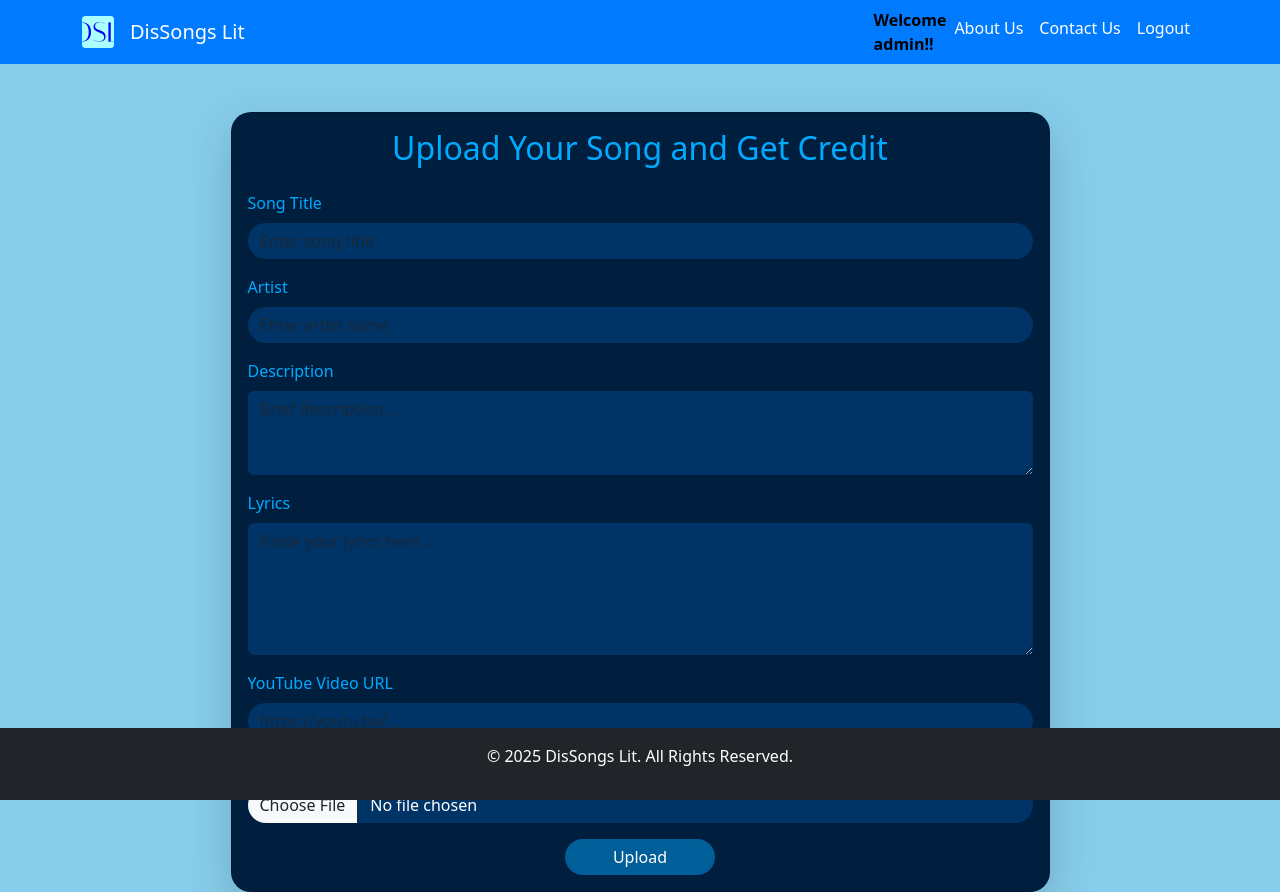
After one commit to DisCedric2/DisSongs-Lit, a Django app: page /DSLupload/ in a window 1280 px wide. The commit adds this page. Run offline with Django 5.2, Linux system fonts and the light colour scheme; a user stored in the database is signed in.

Commit message:
6th commit

```diff
--- a/DSLproject/DSLproject/settings.py
+++ b/DSLproject/DSLproject/settings.py
@@ -131,9 +131,9 @@ AUTHENTICATION_BACKENDS = [
 ]
 
 LOGIN_URL = "login"
-LOGIN_REDIRECT_URL = "/"
+LOGIN_REDIRECT_URL = "DSLhome"
 LOGOUT_URL = "logout"
-LOGOUT_REDIRECT_URL = "/"
+LOGOUT_REDIRECT_URL = "DSLhome"
 
 SOCIAL_AUTH_GOOGLE_OAUTH2_KEY = "688343948336-a5k3co2oi6j59a84k69ta5m1mherpegn.apps.googleusercontent.com"
 SOCIAL_AUTH_GOOGLE_OAUTH2_SECRET = "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"
--- a/DSLproject/dsl/templates/DSLbase.html
+++ b/DSLproject/dsl/templates/DSLbase.html
@@ -8,10 +8,7 @@
     <title>{% block title %}DisSongs-Lit{% endblock %}</title>
     <link rel="icon" href="{% static 'images/dslfavicon.ico' %}" type="image/x-icon">
     <link rel="stylesheet" href="{% static 'css/styles.css' %}">
-
-    <!-- Bootstrap CSS -->
     <link href="https://cdn.jsdelivr.net/npm/bootstrap@5.3.0-alpha1/dist/css/bootstrap.min.css" rel="stylesheet">
-
     <style>
         body {
             background-color: #87CEEB;
@@ -45,17 +42,16 @@
             text-align: center;
         }
     </style>
-
     {% block extra_css %}{% endblock %}
 </head>
-
 <body>
     <div class="container-fluid text=center">
     <div class="row justify-content-center">
-        <!-- Navbar -->
         <nav class="navbar navbar-expand-lg navbar-dark">
             <div class="container d-flex justify-content-between align-items-center">
-                <a class="navbar-brand" href="/"><img src="{% static 'images/DisSongs.png' %}"></a>
+                <a class="navbar-brand" href="/">
+                    <img src="{% static 'images/DisSongs.png' %}">
+                </a>
                 <a class="navbar-brand" href="{% url 'DSLhome' %}">DisSongs Lit</a>
                 <button class="navbar-toggler" type="button" data-bs-toggle="collapse" data-bs-target="#navbarNav">
                     <span class="navbar-toggler-icon"></span>
@@ -63,9 +59,21 @@
                 <div class="collapse navbar-collapse" id="navbarNav">
                     <ul class="navbar-nav ms-auto">
                         {% if user.is_authenticated %}
+                        <strong>Welcome<br>{{user}}!!</strong>
+                        {% endif %}
+
+                        {% if not user.is_authenticated %}
                         <li class="nav-item">
-                                <span class="navbar-text me-3">Welcome, {{ user }}!</span>
+                            <span class="navbar-text me-3">Welcome, Guest!</span>
                         </li>
+                        <li class="nav-item">
+                            <a class="nav-link" href="{% url 'DSLsignin' %}">Sign In</a>
+                        </li>
+                        <li class="nav-item">
+                            <a class="nav-link" href="{% url 'DSLsignup' %}">Sign Up</a>
+                        </li>
+
+                        {% else %}
                         <li class="nav-item">
                             <a class="nav-link" href="{% url 'DSLaboutus' %}">About Us</a>
                         </li>
@@ -73,14 +81,16 @@
                             <a class="nav-link" href="{% url 'DSLcontactus' %}">Contact Us</a>
                         </li>
                         <li class="nav-item">
-                                <a class="nav-link" href="{% url 'DSLhome' %}">Logout</a>
+                            <form method="post" action="{% url 'logout' %}">
+                                {% csrf_token %}
+                                <button type="submit" class="nav-link btn btn-link text-white" style="text-decoration: none;">Logout</button>
+                            </form>
                         </li>
-                        {% else %}
+                        {% endif %}
+
+                        {% if user.is_authenticated and not user.is_superuser %}
                         <li class="nav-item">
-                                <a class="nav-link" href="{% url 'DSLsignin' %}">Sign In</a>
-                            </li>
-                            <li class="nav-item">
-                                <a class="nav-link" href="{% url 'DSLsignup' %}">Sign Up</a>
+                        <a class="nav-link" href="{% url 'DSLupload' %}">Get Credit</a>
                         </li>
                         {% endif %}
                     </ul>
@@ -89,17 +99,14 @@
         </nav>
     </div>
     </div>
-    <!-- Main Content -->
     <div class="container mt-4">
         {% block content %}{% endblock %}
     </div>
-
-    <!-- Footer -->
-    <footer>
-        &copy; 2025 DisSongs Lit | All Rights Reserved
+    <footer class="footer mt-auto py-3 bg-dark text-white text-center">
+        <div class="container">
+            <p>&copy; 2025 DisSongs Lit. All Rights Reserved.</p>
+        </div>
     </footer>
-
-    <!-- Bootstrap JS -->
     <script src="https://cdn.jsdelivr.net/npm/@popperjs/core@2.11.6/dist/umd/popper.min.js"></script>
     <script src="https://cdn.jsdelivr.net/npm/bootstrap@5.3.0-alpha1/dist/js/bootstrap.min.js"></script>
     {% block extra_js %}{% endblock %}
--- /dev/null
+++ b/DSLproject/dsl/templates/DSLupload.html
@@ -0,0 +1,48 @@
+{% extends "DSLbase.html" %}
+
+{% block title %}DisSongs-Lit | Upload Song{% endblock %}
+
+{% block content %}
+<div class="container mt-5 d-flex justify-content-center">
+    <div class="card shadow-lg" style="background-color: #001f3f; border-radius: 20px; width: 75%;">
+        <div class="card-body text-white">
+            <h2 class="text-center mb-4" style="color: #00aaff;">Upload Your Song and Get Credit</h2>
+            <form method="POST" enctype="multipart/form-data">
+                {% csrf_token %}
+                <div class="mb-3">
+                    <label for="title" class="form-label" style="color: #00aaff;">Song Title</label>
+                    <input type="text" class="form-control border-0 rounded-pill" id="title" name="title" placeholder="Enter song title" required style="background-color: #003366; color: white;">
+                </div>
+                <div class="mb-3">
+                    <label for="artist" class="form-label" style="color: #00aaff;">Artist</label>
+                    <input type="text" class="form-control border-0 rounded-pill" id="artist" name="artist" placeholder="Enter artist name" required style="background-color: #003366; color: white;">
+                </div>
+                <div class="mb-3">
+                    <label for="description" class="form-label" style="color: #00aaff;">Description</label>
+                    <textarea class="form-control border-0 rounded" id="description" name="description" placeholder="Brief description..." rows="3" style="background-color: #003366; color: white;"></textarea>
+                </div>
+                <div class="mb-3">
+                    <label for="lyrics" class="form-label" style="color: #00aaff;">Lyrics</label>
+                    <textarea class="form-control border-0 rounded" id="lyrics" name="lyrics" rows="5" placeholder="Paste your lyrics here..." required style="background-color: #003366; color: white;"></textarea>
+                </div>
+                <div class="mb-3">
+                    <label for="video_url" class="form-label" style="color: #00aaff;">YouTube Video URL</label>
+                    <input type="url" class="form-control border-0 rounded-pill" id="video_url" name="video_url" placeholder="https://youtu.be/..." style="background-color: #003366; color: white;">
+                </div>
+                <div class="mb-3">
+                    <label for="image" class="form-label" style="color: #00aaff;">Song Cover Image</label>
+                    <input type="file" class="form-control border-0 rounded-pill" id="image" name="image" style="background-color: #003366; color: white;">
+                </div>
+                <div class="text-center">
+                    <button type="submit" class="btn btn-primary rounded-pill px-5" style="background-color: #005f99; border: none;">Upload</button>
+                </div>
+            </form>
+
+            {% if song %}
+            <hr style="border-top: 1px solid #00aaff;">
+            <h4 class="text-center mt-3" style="color: #00aaff;">Song Uploaded by: <span class="fw-bold">{{ song.uploaded_by.username }}</span></h4>
+            {% endif %}
+        </div>
+    </div>
+</div>
+{% endblock %}
--- a/DSLproject/dsl/urls.py
+++ b/DSLproject/dsl/urls.py
@@ -1,13 +1,17 @@
 from django.urls import path
 from . import views
+from django.contrib.auth import views as auth_views
 
 urlpatterns = [
     path("",views.DSLhome, name='DSLhome'),
     path("DSLhome/",views.DSLhome, name='DSLhome'),
     path("DSLsignup/",views.DSLsignup, name='DSLsignup'),
+    path('logout/', auth_views.LogoutView.as_view(next_page='DSLhome'), name='logout'),
     path("DSLsignin/",views.DSLsignin, name='DSLsignin'),
     path("DSLaboutus/",views.DSLaboutus, name='DSLaboutus'),
     path("DSLcontactus/",views.DSLcontactus, name='DSLcontactus'),
+    path('DSLsong/<int:song_id>/', views.DSLsong, name='DSLsong'),
+    path('DSLupload/', views.DSLupload, name='DSLupload'),
     path("premium/", views.create_payment, name="create_payment"),
     path("premium/success/", views.payment_success, name="payment_success"),
 
--- a/DSLproject/dsl/views.py
+++ b/DSLproject/dsl/views.py
@@ -2,13 +2,42 @@ from django.shortcuts import render, redirect
 from django.contrib.auth.models import User
 from django.conf import settings
 from .models import AddSong
+from django.contrib.auth import authenticate, login, logout
+from django.contrib import messages
+
 # Create your views here.
+
+def login_user(request):
+    if request.method == "POST":
+        username = request.POST.get("username")
+        password = request.POST.get("password")
+
+        user = authenticate(request, username=username, password=password)
+
+        if User is not None:
+            login(request, User)
+            messages.success(request, f"Welcome back, {username}!")
+            return redirect("DSLhome")  # Redirect to homepage after login
+        else:
+            messages.error(request, "Invalid username or password")
+            return redirect("DSLsignin")
+
+    return render(request, "DSLsignin.html")
+
+def logout_user(req):
+    logout(req)
+    messages.success(req, "You have successfully logged out.")
+    return redirect("DSLhome.html")
+
+
 print("welcome")
-print("welcome-1")
+
 print("anju jandu")
+
 def DSLhome(req):
     songs = AddSong.objects.all()
-    return render(req, "DSLhome.html", {"songs":songs})
+    context = {'songs': songs}
+    return render(req, 'DSLhome.html', context)
 
 
 def DSLsignin(req):
@@ -65,3 +94,42 @@ def payment_success(req):
         subscription.save()
         return HttpResponse("PAYMENT SUCCESSFULL :)")
     return redirect("DSLhome")
+
+from django.contrib.auth.decorators import login_required
+from .models import AddSong
+
+@login_required(login_url='DSLsignin')
+def DSLsong(request, song_id):
+    try:
+        song = AddSong.objects.get(pk=song_id)
+        context = {'song': song}
+        return render(request, 'DSLsong.html', context)
+    except AddSong.DoesNotExist:
+        return redirect('DSLhome')
+
+from django.contrib.auth.decorators import login_required
+from django.contrib.auth.models import User
+
+@login_required(login_url='DSLsignin')
+def DSLupload(request):
+    if request.method == 'POST':
+        title = request.POST.get('title')
+        artist = request.POST.get('artist')
+        description = request.POST.get('description')
+        lyrics = request.POST.get('lyrics')
+        video_url = request.POST.get('video_url')
+        image = request.FILES.get('image')
+
+        song = AddSong.objects.create(
+            title=title,
+            artist=artist,
+            description=description,
+            lyrics=lyrics,
+            video_url=video_url,
+            image=image,
+            uploaded_by=request.user
+        )
+        song.save()
+        return redirect('DSLsong', song_id=song.id)
+
+    return render(request, 'DSLupload.html')
```
Also changed, not shown: DSLproject/dsl/admin.py (+10 -0 lines), DSLproject/dsl/models.py (+24 -0 lines), DSLproject/dsl/static/css/style.css (added, +20 -0 lines), DSLproject/dsl/templates/DSLhome.html (+5 -6 lines), DSLproject/dsl/templates/DSLsong.html (added, +19 -0 lines), DSLproject/db.sqlite3, DSLproject/dsl/migrations/0001_initial.py, DSLproject/dsl/migrations/0002_addsong.py (deleted), DSLproject/media/images/jw.png (added), DSLproject/media/images/lp.png (added), DSLproject/media/images/lp_2M2VVzq.png (added). Lines whose indentation alone changed are shown as unchanged.
